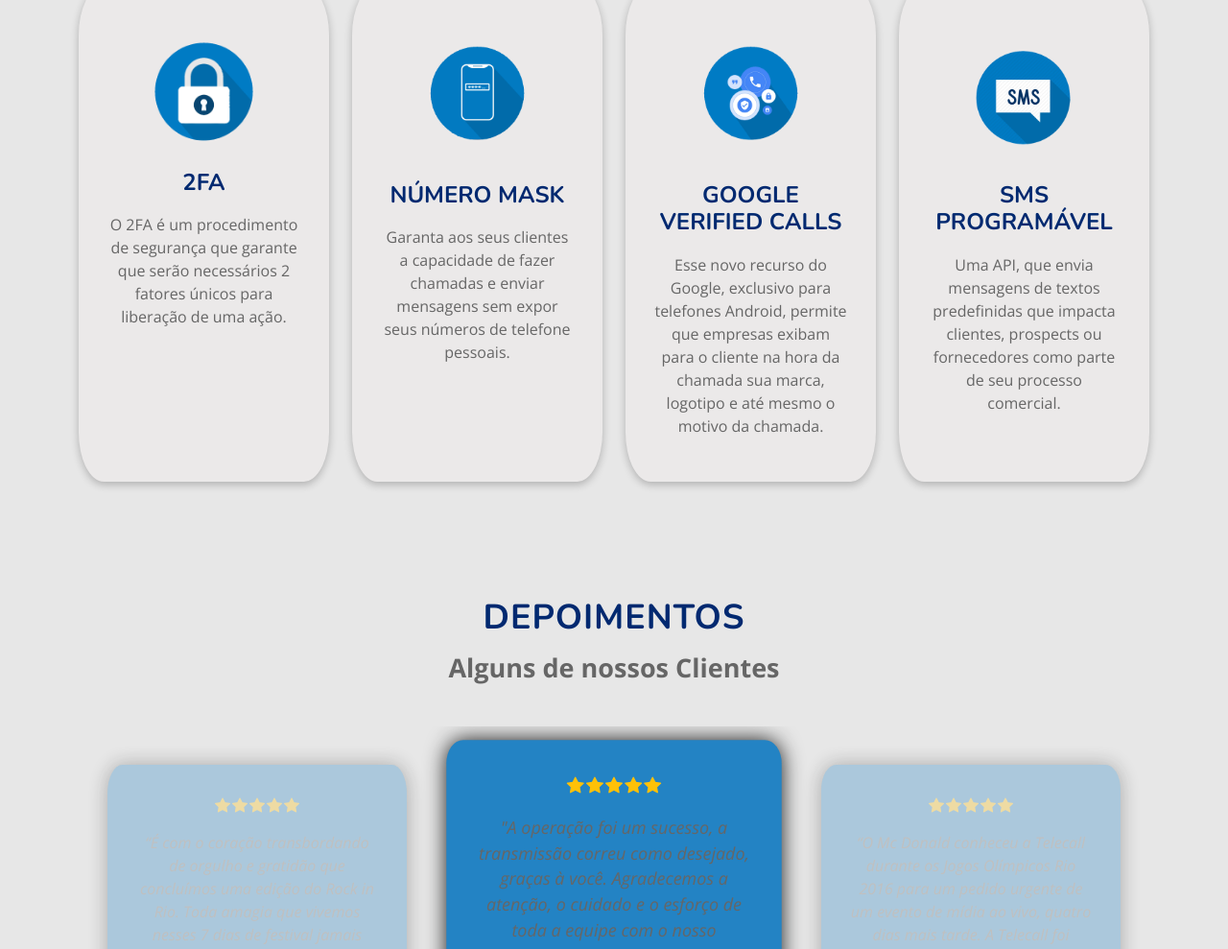
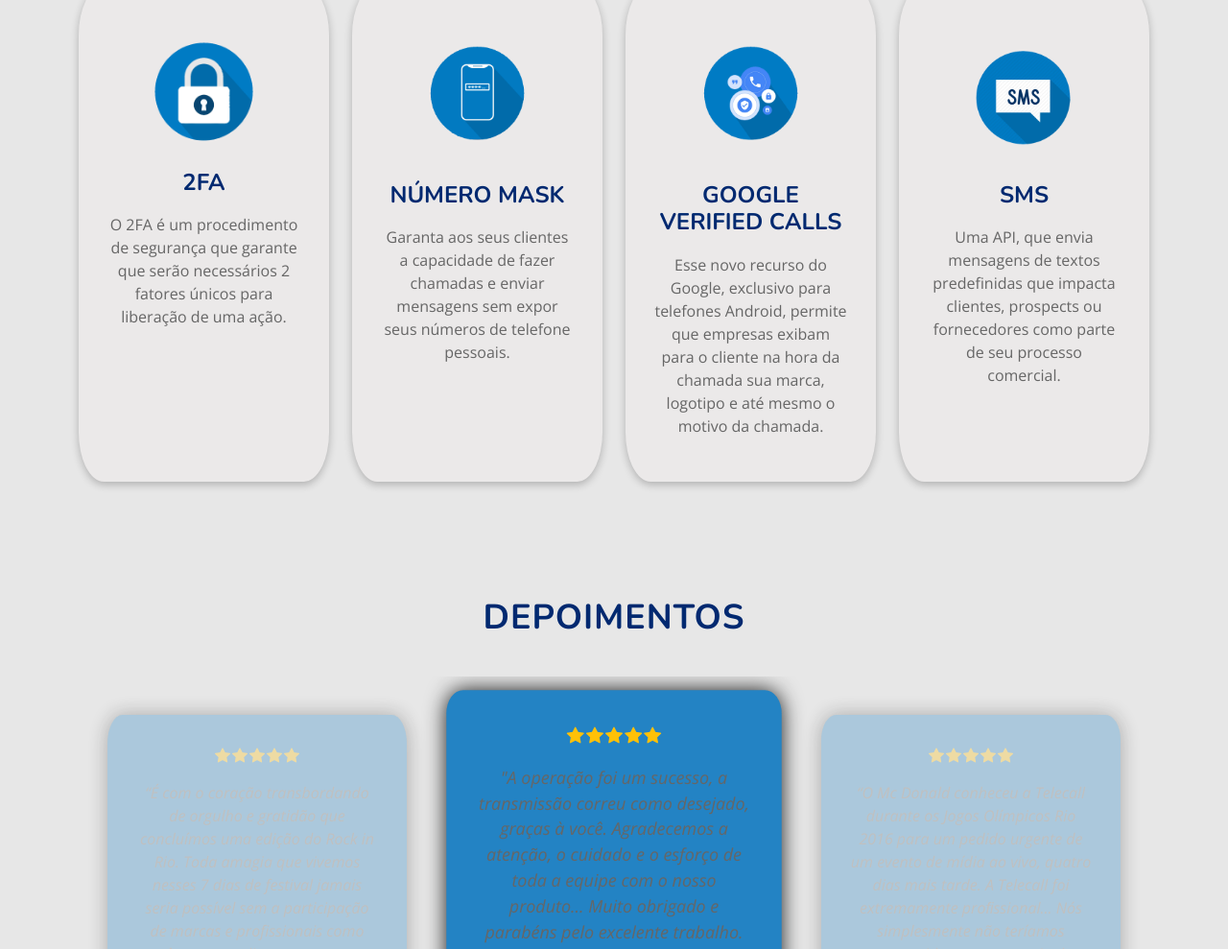
Before and after one commit to LzLuscas/projeto-cpaas-unisuam-01, a plain HTML site: page Pagina-inicial/index.html in a window 1280 px wide. Shown: the part 2394-3383 px from the top of the page at 96% size. Drawn offline with nearby package versions, Linux system fonts and the light colour scheme.

Commit message:
Mudança no SMS

```diff
--- a/Pagina-inicial/index.html
+++ b/Pagina-inicial/index.html
@@ -268,7 +268,7 @@
             <div class="box">
               <a href="./Page/sms.html">
                 <img src="./Page/assets/img/sms.png" class="img-fluid" alt="">
-                <h3>SMS PROGRAMÁVEL</h3>
+                <h3>SMS</h3>
                 <p>Uma API, que envia mensagens de textos predefinidas que impacta clientes, prospects ou fornecedores
                   como parte de seu processo comercial.</p>
               </a>
@@ -293,7 +293,6 @@
 
         <header class="section-header">
           <h2 style="font-size: 36px" >Depoimentos</h2>
-          <p style="font-size: 27px" >Alguns de nossos Clientes</p>
         </header>
 
         <div class="testimonials-slider swiper" data-aos="fade-up" data-aos-delay="200">
```
Also changed, not shown: Pagina-inicial/Page/sms.html (+1 -3 lines).
